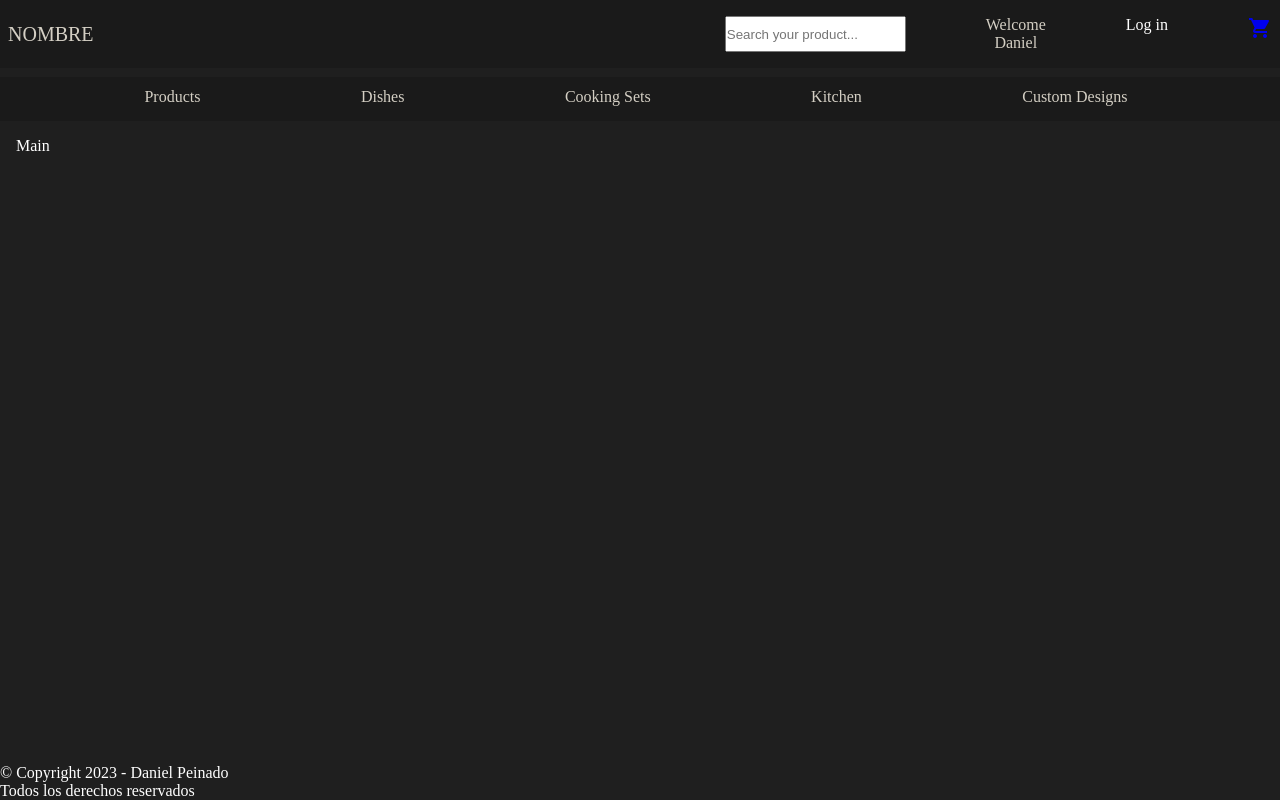
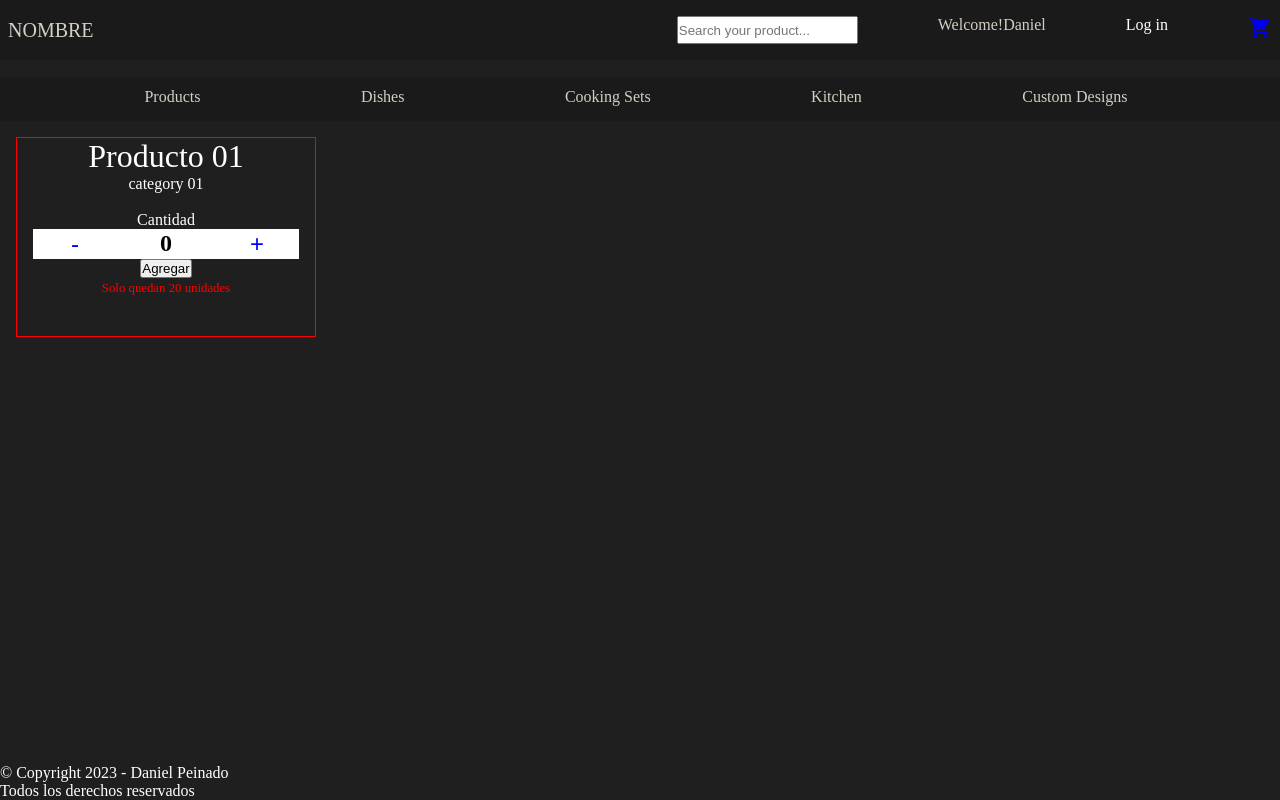
Before and after one commit to DanielPeinadoB/reactjs-ecommerce, a React (Create React App) app: page / in a window 1280 px wide. Built offline with nearby package versions, Linux system fonts and the light colour scheme.

Commit message:
desafio 5.01

```diff
--- a/src/App.js
+++ b/src/App.js
@@ -1,6 +1,6 @@
 import Header from "./components/Header"
 import Footer from "./components/Footer"
-import Main from "./Main"
+import Main from "./components/Main"
 
 const App = () => {
 
--- a/src/Main.js
+++ /dev/null
@@ -1,11 +0,0 @@
-import React from 'react'
-
-const Main = () => {
-  return (
-    <main className='main'>
-      <div>Main</div>
-    </main>
-  )
-}
-
-export default Main
--- /dev/null
+++ b/src/components/ItemCount.js
@@ -0,0 +1,41 @@
+import {useState} from 'react'
+
+
+const ItemCount = () => {
+
+    const inicial = 0
+    const stock = 20
+
+    let [estado, setEstado] = useState(inicial)
+
+    const increase = () => {
+        setEstado(estado + 1)
+    }
+
+    const decrease = () => {
+        setEstado(estado - 1)
+    }
+
+    let [remain, setStock] = useState(stock)
+
+    const stockleft = () => {
+        setStock(stock - estado)
+    }
+
+  return (
+    <div className='counter-area'>
+        <div>Cantidad</div>
+        <div className='counter-meter'>
+            <button onClick={decrease}>-</button>
+            <h2> {estado} </h2>
+            <button onClick={increase}>+</button>
+        </div>
+        <button onClick={stockleft}>Agregar</button>
+        <div>
+            <span className='stock-limit'>Solo quedan {remain} unidades</span>
+        </div>
+    </div>
+  )
+}
+
+export default ItemCount
--- a/src/components/ItemListContainer.js
+++ b/src/components/ItemListContainer.js
@@ -1,13 +1,13 @@
 import React from 'react'
 
-const ItemListContainer = ({username, message}) => {
+const ItemListContainer = ({product, category}) => {
 
     //const {username, password} = props
 
   return (
-    <div className='nav-login'>
-        <span>{message}</span>
-        <span>{username}</span>
+    <div className='container-top'>
+        <span className='p-text'>{product}</span>
+        <span className='c-text'>{category}</span>
     </div>
   )
 }
--- /dev/null
+++ b/src/components/Main.js
@@ -0,0 +1,19 @@
+import React from 'react'
+import ItemListContainer from './ItemListContainer'
+import ItemCount from './ItemCount'
+
+const Main = () => {
+  return (
+    <main className='main'>
+      <div className='container-small'>
+        <ItemListContainer product="Producto 01" category="category 01"/>
+        <nav>
+          <img src="/" alt="" />
+        </nav>
+        <ItemCount/>
+      </div>
+    </main>
+  )
+}
+
+export default Main
--- a/src/components/NavBar.js
+++ b/src/components/NavBar.js
@@ -1,6 +1,5 @@
 import React from 'react'
 import CartWidget from './CartWidget'
-import ItemListContainer from './ItemListContainer'
 
 const NavBar = () => {
   return (
@@ -15,7 +14,8 @@ const NavBar = () => {
                     <div className='nav-upperline'>
                         <input placeholder='Search your product...' autoComplete='off' />
                         <div className='nav-item'>
-                            <ItemListContainer username="Daniel" message="Welcome"/>
+                            <span>Welcome!</span>
+                            <span>Daniel</span>
                         </div>
                         <div>
                             <span>Log in</span>
--- a/src/styles.css
+++ b/src/styles.css
@@ -112,3 +112,53 @@ body {
                 display: block;
                 text-transform: capitalize;
                 text-decoration: none;}
+
+/* contador */
+
+.container-small {
+    display: flex;
+    flex-direction: column;
+    width: 300px;
+    height: 200px;
+    border: 1px solid red;
+    text-align: center;
+}
+
+.container-top {
+    display: flex;
+    flex-direction: column;}
+    .container-top .p-text {
+        font-size: 2rem;}
+    .container-top .c-text {
+        font-size: 1rem;}
+
+.counter-area {
+    position: relative;
+    padding-left: 1rem;
+    padding-right: 1rem;
+}
+.counter-meter {
+    display: flex;
+    flex-direction: row;
+    justify-content: center;
+    align-items: center;
+    left: 50%;
+    right: 50%;
+    background-color: white;}
+    .counter-meter h2 {
+        margin: 0 50px;
+        font-size: 1.5rem;
+        color: black;}
+    .counter-meter button {
+        height: 30px;
+        width: 70px;
+        outline: none;
+        border-style: none;
+        font-size: 1.5rem;
+        background-color: white;
+        color: blue;}
+
+.stock-limit {
+    color: red;
+    font-size: 0.8rem;
+}
```
